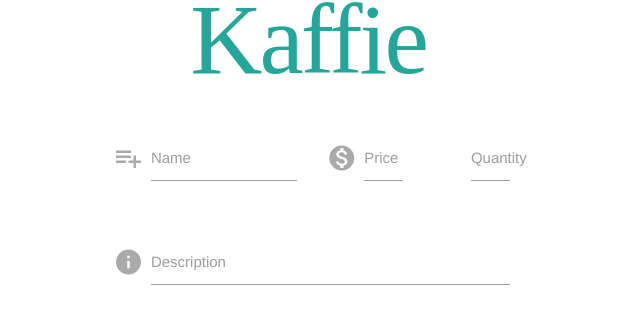
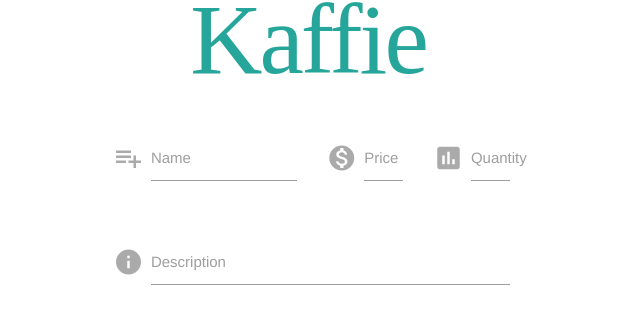
Before and after one commit to vives-webapplications-2018/vue-project-weneedjesus, a PHP site: page /templates/add.phtml in a window 1280 px wide. Shown: the part 143-479 px from the top of the page, without its empty margins (332-972 px from the left). Run offline with PHP 8.4, Linux system fonts and the light colour scheme.

Commit message:
added icon to quantity field

```diff
--- a/templates/add.phtml
+++ b/templates/add.phtml
@@ -31,7 +31,7 @@
           <label for="autocomplete-input">Price</label>
         </div>
         <div class="input-field col s1">
-          <i class="material-icons prefix"></i>
+          <i class="material-icons prefix">insert_chart</i>
           <input type="text" id="autocomplete-input" class="autocomplete" name="quantity">
           <label for="autocomplete-input">Quantity</label>
         </div>
```
